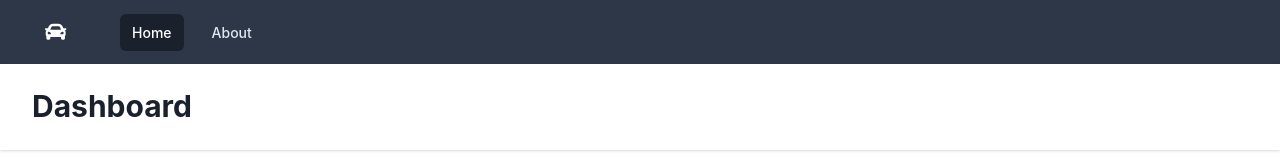
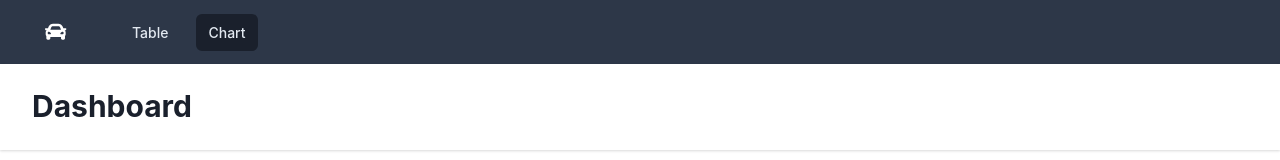
Before and after one commit to fudra/Visualization, a Vue app in the folder vc03/: page /chart in a window 1280 px wide. Shown: the top 160 px of the page. Built offline with nearby package versions, Linux system fonts and the light colour scheme; a web font is replaced by a local one; what @tailwindcss/ui would draw is missing.

Commit message:
VC3 Rename routes

```diff
--- a/vc03/src/App.vue
+++ b/vc03/src/App.vue
@@ -12,15 +12,19 @@
                   </div>
                 </div>
                 <div class="hidden md:block">
-                  <div class="flex items-baseline ml-10">
+                  <div class="flex items-baseline ml-10 space-x-4">
                     <router-link
                       to="/"
-                      class="px-3 py-2 text-sm font-medium text-white bg-gray-900 rounded-md focus:outline-none focus:text-white focus:bg-gray-700"
-                    >Home</router-link>
+                      exact
+                      active-class="text-white bg-gray-900 "
+                      class="px-3 py-2 text-sm font-medium text-gray-300 rounded-md hover:text-white hover:bg-gray-700 focus:outline-none focus:text-white focus:bg-gray-700"
+                    >Table</router-link>
                     <router-link
-                      to="/about"
-                      class="px-3 py-2 ml-4 text-sm font-medium text-gray-300 rounded-md hover:text-white hover:bg-gray-700 focus:outline-none focus:text-white focus:bg-gray-700"
-                    >About</router-link>
+                      to="/chart"
+                      exact
+                      active-class="text-white bg-gray-900 "
+                      class="px-3 py-2 text-sm font-medium text-gray-300 rounded-md hover:text-white hover:bg-gray-700 focus:outline-none focus:text-white focus:bg-gray-700"
+                    >Chart</router-link>
                   </div>
                 </div>
               </div>
--- a/vc03/src/router/index.js
+++ b/vc03/src/router/index.js
@@ -1,22 +1,19 @@
 import Vue from 'vue'
 import VueRouter from 'vue-router'
-import Home from '../views/Home.vue'
+import VCViewTable from '../views/VCViewTable.vue'
 
 Vue.use(VueRouter)
 
   const routes = [
   {
     path: '/',
-    name: 'Home',
-    component: Home
+    name: 'Table',
+    component: VCViewTable
   },
   {
-    path: '/about',
-    name: 'About',
-    // route level code-splitting
-    // this generates a separate chunk (about.[hash].js) for this route
-    // which is lazy-loaded when the route is visited.
-    component: () => import(/* webpackChunkName: "about" */ '../views/About.vue')
+    path: '/chart',
+    name: 'Chart',
+    component: () => import(/* webpackChunkName: "chart" */ '../views/VCViewChart.vue')
   }
 ]
 
--- a/vc03/src/views/About.vue
+++ b/vc03/src/views/VCViewChart.vue
@@ -16,7 +16,7 @@ import VCSelecedCar from "@/components/VCSelectedCar";
 
 
 export default {
-  name: "About",
+  name: "VCViewChart",
   components: {
     VCChart,
     VCChartFilter,
--- a/vc03/src/views/Home.vue
+++ b/vc03/src/views/VCViewTable.vue
@@ -9,7 +9,7 @@ import { mapGetters } from "vuex";
 import VCTable from "@/components/VCTable";
 
 export default {
-  name: "Home",
+  name: "VCViewTable",
   components: {
     VCTable
   },
```
